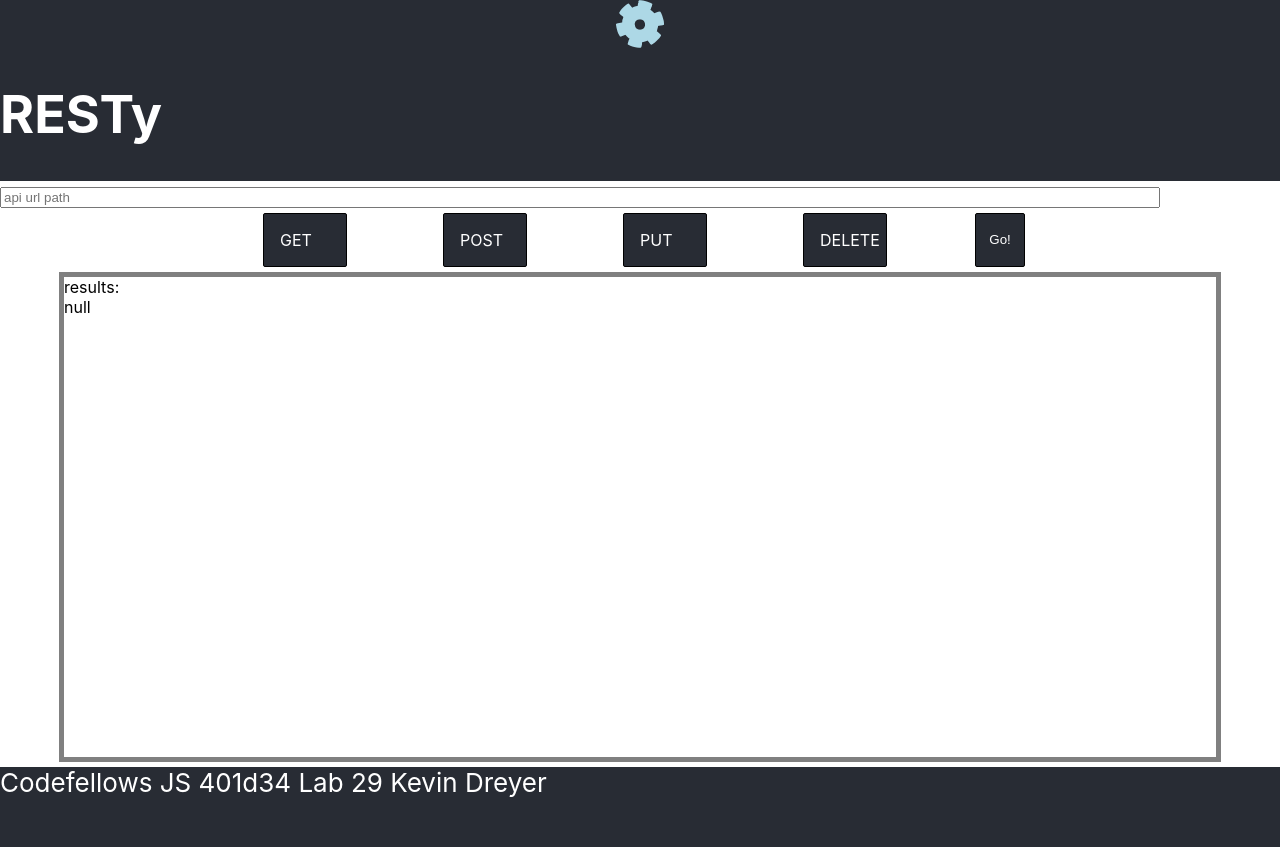
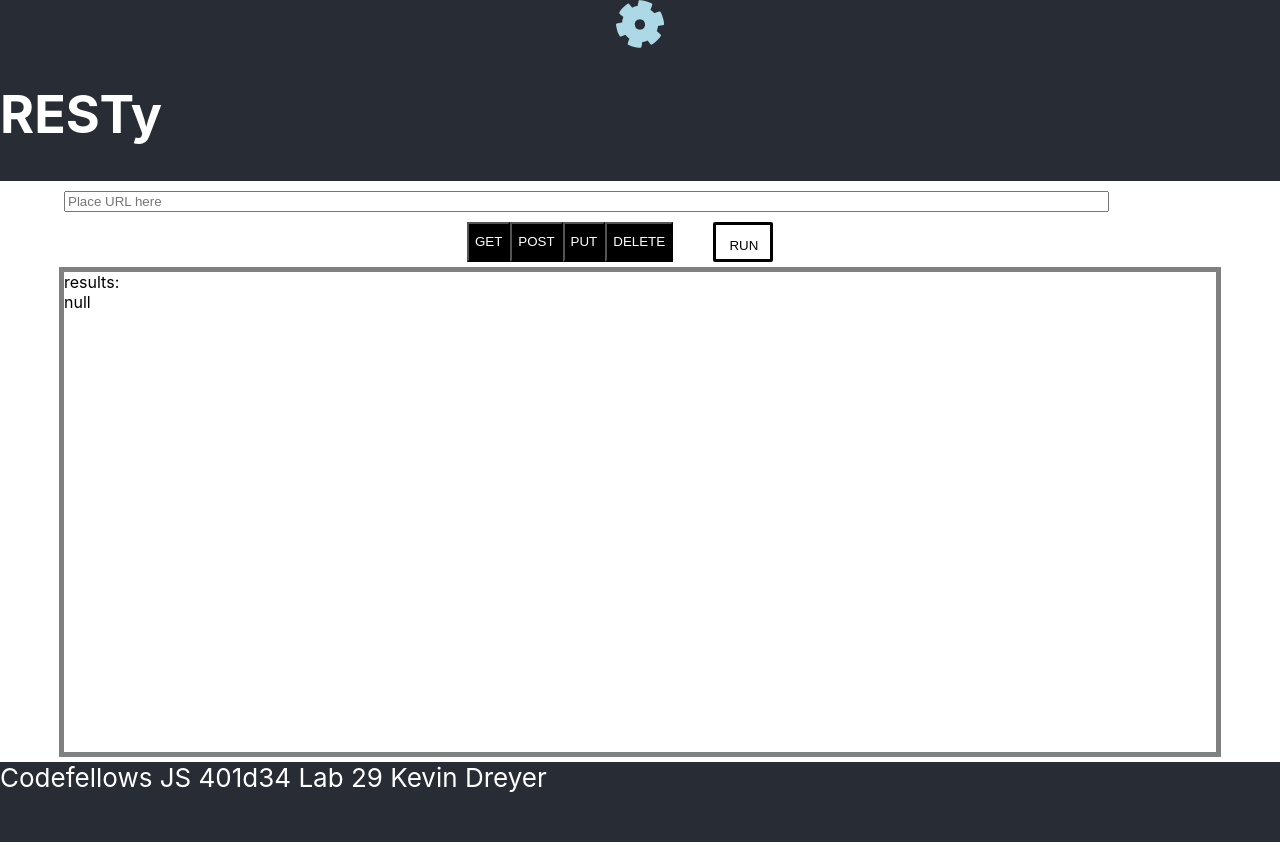
Before and after one commit to kevindreyer-CF401JSd/RESTy_2, a React (Create React App) app: page / in a window 1280 px wide. Built offline with nearby package versions, Linux system fonts and the light colour scheme.

Commit message:
REST methods tied to fetch, button stuff

```diff
--- a/src/App.css
+++ b/src/App.css
@@ -31,9 +31,11 @@
 
 .URLform {
   margin: 5px auto;
+  width: 90%;
 }
 
 .URLform * {
+  margin: 5px auto;
   width: 90%;
 }
 
@@ -44,14 +46,42 @@
   justify-content: center;
 }
 
-.RESTmethods * {
-  width: 50px;
+.RESTmethods+button {
+  width: 80px;
+  height: 40px;
   margin: 0 3em;
-  border: 1px solid black;
+  padding: 1em;
+  color: white;
+  border-radius: 4px;
+}
+
+.RESTunselected {
+  background-color: black;
+  color: white;
+}
+
+.RESTselected {
+  background-color: white;
+  color: black;
+}
+
+.method:hover {
+  border: 3px solid red;
+}
+
+.run {
+  width: 60px;
+  height: 40px;
+  margin: 0 3em;
+  border: 3px solid black;
   border-radius: 2px;
   padding: 1em;
-  background-color: #282c34;
-  color: white;
+  background-color: white;
+  color: black;
+}
+
+.run:hover {
+  background-color: gray;
 }
 
 .Interface {
--- a/src/App.js
+++ b/src/App.js
@@ -8,14 +8,18 @@ class App extends React.Component {
   constructor () {
     super()
     this.state = {
-      apiurl: 'https://pokeapi.co/api/v2/pokemon/',
-      restMethod: 'get',
-      results: ''
+      apiurl: '',
+      restMethod: 'GET',
+      results: '',
+      selectGET: true,
+      selectPOST: true,
+      selectPUT: true,
+      selectDELETE: true
     }
   }
 
   makeAPICall = async () => {
-    const raw = await fetch(`${this.state.apiurl}`);
+    const raw = await fetch(this.state.apiurl, {method: this.state.restMethod});
     const data = await raw.json();
     console.log('data',data)
     this.setState({
@@ -29,16 +33,55 @@ class App extends React.Component {
     });
   }
 
+  changeColor = (val) => {
+    this.setState({restMethod: val})
+    if (val === 'GET') {
+      this.setState({selectGET: !this.state.selectGET})
+      if (!this.state.selectPOST) this.setState({selectPOST: !this.state.selectPOST})
+      if (!this.state.selectPUT) this.setState({selectPUT: !this.state.selectPUT})
+      if (!this.state.selectDELETE) this.setState({selectDELETE: !this.state.selectDELETE})
+    }
+    if (val === 'POST') {
+      if (!this.state.selectGET) this.setState({selectGET: !this.state.selectGET})
+      this.setState({selectPOST: !this.state.selectPOST})
+      if (!this.state.selectPUT) this.setState({selectPUT: !this.state.selectPUT})
+      if (!this.state.selectDELETE) this.setState({selectDELETE: !this.state.selectDELETE})
+    }
+    if (val === 'PUT') {
+      if (!this.state.selectGET) this.setState({selectGET: !this.state.selectGET})
+      if (!this.state.selectPOST) this.setState({selectPOST: !this.state.selectPOST})
+      this.setState({selectPUT: !this.state.selectPUT})
+      if (!this.state.selectDELETE) this.setState({selectDELETE: !this.state.selectDELETE})
+    }
+    if (val === 'DELETE') {
+      if (!this.state.selectGET) this.setState({selectGET: !this.state.selectGET})
+      if (!this.state.selectPOST) this.setState({selectPOST: !this.state.selectPOST})
+      if (!this.state.selectPUT) this.setState({selectPUT: !this.state.selectPUT})
+      this.setState({selectDELETE: !this.state.selectDELETE})
+    }
+  }
+
   render () {
+    let get_class = this.state.selectGET ? "RESTunselected" : "RESTselected"
+    let post_class = this.state.selectPOST ? "RESTunselected" : "RESTselected"
+    let put_class = this.state.selectPUT ? "RESTunselected" : "RESTselected"
+    let delete_class = this.state.selectDELETE ? "RESTunselected" : "RESTselected"
     return (
       <div className="App">
         <Header />
         <form className="URLform">
-          <input onChange={this.handleChange} type="text" name="urlpath" placeholder="api url path"></input>
+          <input onChange={this.handleChange} type="text" name="urlpath" placeholder='Place URL here'></input>
         </form>
-        <div className="RESTmethods">
-          <span>GET</span><span>POST</span><span>PUT</span><span>DELETE</span>
-          <button onClick={this.makeAPICall}>Go!</button>
+        <div classnName="buttons">
+          <div className="RESTmethods">
+            <button className="method" className={get_class} onClick={() => this.changeColor('GET')}>GET</button>
+            <button className="method" className={post_class} onClick={() => this.changeColor('POST')}>POST</button>
+            <button className="method" className={put_class} onClick={() => this.changeColor('PUT')}>PUT</button>
+            <button className="method" className={delete_class} onClick={() => this.changeColor('DELETE')}>DELETE</button>
+            <div>
+              <button className="run" onClick={this.makeAPICall}>RUN</button>
+            </div>
+          </div>
         </div>
         <Interface content={this.state.results} />
         <footer>
```
Also changed, not shown: 1 other file (tests, documents, lock files or other folders).
